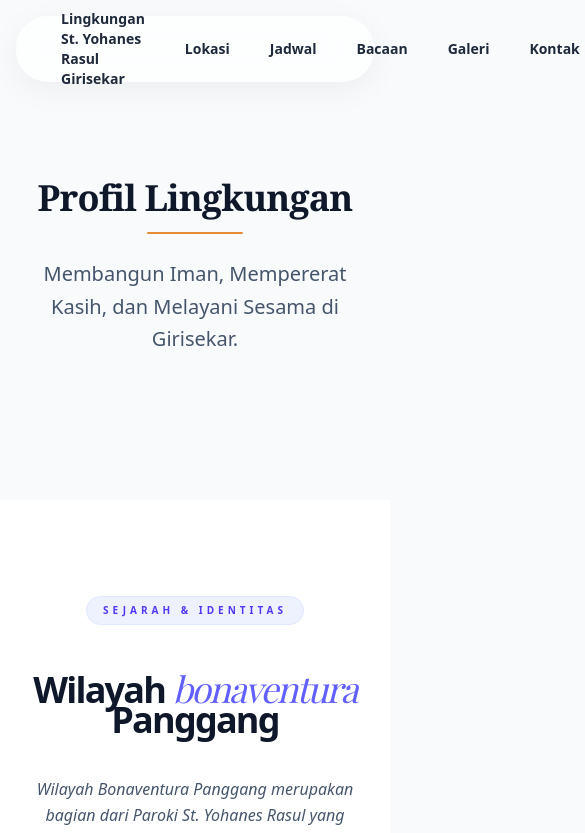
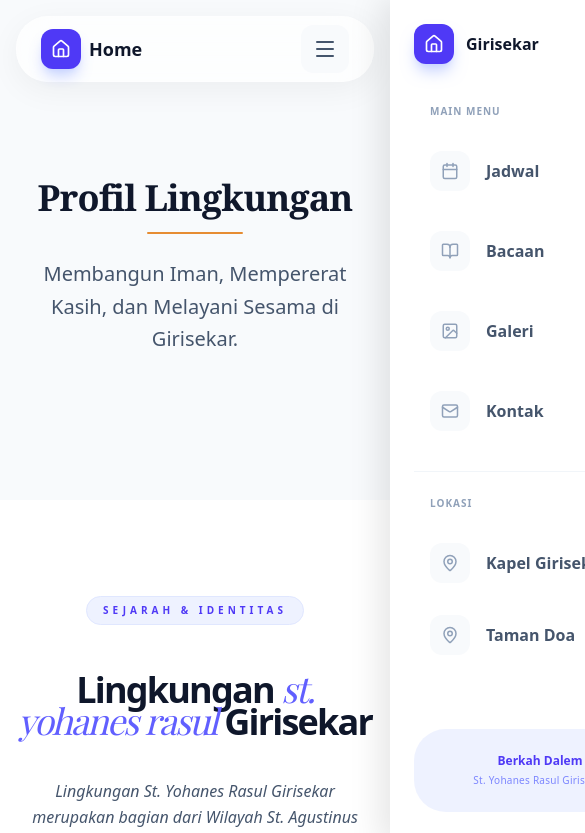
Before and after one commit to Nicolast74/church-website, a Next.js app: page /profil in a window 390 px wide. Shown: the top 833 px of the page, 585 px wide, since content can reach past the window. Built offline with nearby package versions, Linux system fonts and the light colour scheme; a web font is replaced by a local one.

Commit message:
feat: Refactor header and update content
This commit refactors the header component with a new design, including a mobile-friendly sidebar and updated navigation links. It also updates the content across the website to reflect the new church name 'Lingkungan St. Yohanes Rasul Girisekar'.

```diff
--- a/app/(public)/kontak/page.tsx
+++ b/app/(public)/kontak/page.tsx
@@ -5,20 +5,20 @@ import Card from "@/components/ui/Card";
 export default function Kontak() {
   const contacts = [
     {
-      role: "Pastor Paroki",
-      name: "Romo Yohanes, Pr",
-      email: "pastor@gereja.org",
+      role: "Jabatan Kontak 1",
+      name: "Nama Kontak 1",
+      email: "kontak1@gmail.com",
       phone: "0812-3456-7890",
     },
     {
-      role: "Sekretariat Paroki",
-      name: "Ibu Maria",
-      email: "sekretariat@gereja.org",
+      role: "Jabatan Kontak 2",
+      name: "Nama Kontak 2",
+      email: "kontak2@gmail.com",
       phone: "021-123-4567",
     },
     {
-      role: "Ketua Dewan Paroki",
-      name: "Bapak Yosef",
+      role: "Jabatan Kontak 3",
+      name: "Nama Kontak 3",
       email: "dewan@gereja.org",
       phone: "0812-9876-5432",
     },
--- a/app/(public)/page.tsx
+++ b/app/(public)/page.tsx
@@ -46,7 +46,7 @@ export default async function Home() {
                 <Sparkles size={14} className="text-indigo-400 animate-pulse mb-6" />
               </div>
               <h2 className="heading-huge mb-10">
-                Menumbuhkan <br/> <span className="text-accent-serif">iman</span> dalam kasih.
+                <span className="text-5xl md:text-7xl! block md:inline">Menumbuhkan</span> <br className="hidden md:block"/> <span className="text-accent-serif">iman</span> dalam kasih.
               </h2>
               <p className="text-slate-500 text-lg md:text-xl font-medium italic mb-12 max-w-lg">
                 &quot;Melayani umat melalui ibadah dan semangat kebersamaan yang inklusif di Girisekar.&quot;
--- a/app/(public)/profil/page.tsx
+++ b/app/(public)/profil/page.tsx
@@ -28,18 +28,16 @@ export default function ProfilPage() {
               <span className="badge-premium">Sejarah & Identitas</span>
             </div>
             <h2 className="heading-huge text-center mb-10 text-4xl!">
-              Wilayah <span className="text-accent-serif">Bonaventura</span> Panggang
+              Lingkungan <span className="text-accent-serif">St. Yohanes Rasul</span> Girisekar
             </h2>
             <div className="prose prose-lg max-w-none text-slate-600 leading-relaxed text-center italic">
               <p>
-                Wilayah Bonaventura Panggang merupakan bagian dari Paroki St. Yohanes Rasul yang berlokasi di Girisekar.
+                Lingkungan St. Yohanes Rasul Girisekar merupakan bagian dari Wilayah St. Agustinus Bonaventura Panggang yang termasuk dalam naungan Paroki St. Yusuf Bandung.
                 Kami adalah komunitas umat Katolik yang dinamis, berkomitmen untuk menumbuhkan iman di tengah masyarakat
                 melalui semangat persaudaraan dan pelayanan yang inklusif.
               </p>
               <p className="mt-6">
-                Nama Bonaventura diambil dari Santo Bonaventura, seorang teolog dan mistikus besar yang dikenal karena
-                keseimbangan antara intelektualitas dan spiritualitas—semangat inilah yang terus kami bawa dalam
-                setiap kegiatan gerejawi dan kemasyarakatan kami.
+                Nama St. Yohanes Rasul diambil dari sosok murid terkasih yang dikenal karena kedalaman spiritualitasnya dan pesan cinta kasih yang radikal—semangat inilah yang menjadi fondasi kami dalam membangun persaudaraan umat yang tulus, hangat, dan penuh pengabdian di tengah masyarakat.
               </p>
             </div>
           </FadeIn>
--- a/components/layout/Footer.tsx
+++ b/components/layout/Footer.tsx
@@ -4,17 +4,17 @@ export default function Footer() {
       <div className="container mx-auto px-4 py-12 sm:px-6 lg:px-8">
         <div className="grid grid-cols-1 md:grid-cols-3 gap-8 text-center md:text-left">
           <div className="md:col-span-1">
-            <h3 className="text-lg font-semibold text-gray-800">Wilayah Bonaventura Panggang</h3>
+            <h3 className="text-lg font-semibold text-gray-800">Lingkungan St. Yohanes Rasul Girisekar</h3>
             <p className="mt-2 text-gray-500">
               Jl. Damai Sejahtera No. 123
               <br />
-              Kota Harapan, 12345
+              Girisekar, Panggang, Gunungkidul
             </p>
           </div>
           <div className="md:col-span-1">
             <h3 className="text-lg font-semibold text-gray-800">Kontak Kami</h3>
             <p className="mt-2 text-gray-500">
-              Email: <a href="mailto:sekretariat@stmaria.org" className="hover:text-amber-700 transition-colors">sekretariat@stmaria.org</a>
+              Email: <a href="mailto:sekretariat@stmaria.org" className="hover:text-amber-700 transition-colors">emailgereja.gmail.com</a>
               <br />
               Telepon: (021) 123-4567
             </p>
@@ -22,14 +22,14 @@ export default function Footer() {
           <div className="md:col-span-1">
             <h3 className="text-lg font-semibold text-gray-800">Tautan</h3>
             <ul className="mt-2 space-y-1">
-              <li><a href="/lokasi/st-agustinus" className="text-gray-500 hover:text-gray-500 hover:underline-0 no-underline">Lokasi Gereja</a></li>
+              <li><a href="https://maps.app.goo.gl/6f5s3mF7Fucx4WEo9" target="_blank" rel="noopener noreferrer" className="text-gray-500 hover:text-gray-500 hover:underline-0 no-underline">Lokasi Gereja</a></li>
               <li><a href="/kontak" className="text-gray-500 hover:text-gray-500 hover:underline-0 no-underline">Formulir Kontak</a></li>
             </ul>
           </div>
         </div>
         <div className="mt-12 border-t border-gray-200 pt-8 text-center">
           <p className="text-sm text-gray-500">
-            © {new Date().getFullYear()} Wilayah Bonaventura Panggang. Hak cipta dilindungi undang-undang.
+            © {new Date().getFullYear()} Lingkungan St. Yohanes Rasul Girisekar. Hak cipta dilindungi undang-undang.
           </p>
         </div>
       </div>
--- a/components/layout/Header.tsx
+++ b/components/layout/Header.tsx
@@ -2,32 +2,39 @@
 
 import Link from "next/link";
 import { useState, useRef, useEffect } from "react";
-
+import { Menu, X, ChevronRight, MapPin, Calendar, BookOpen, Image, Mail, Home } from "lucide-react";
 
 export default function Header() {
   const [open, setOpen] = useState(false);
+  const [isSidebarOpen, setIsSidebarOpen] = useState(false);
   const dropdownRef = useRef<HTMLDivElement>(null);
+  const sidebarRef = useRef<HTMLDivElement>(null);
 
   useEffect(() => {
     const handleClickOutside = (event: MouseEvent) => {
       if (dropdownRef.current && !dropdownRef.current.contains(event.target as Node)) {
         setOpen(false);
       }
+      if (sidebarRef.current && !sidebarRef.current.contains(event.target as Node)) {
+        setIsSidebarOpen(false);
+      }
     };
 
-    if (open) {
+    if (open || isSidebarOpen) {
       document.addEventListener("mousedown", handleClickOutside);
     }
 
     return () => {
       document.removeEventListener("mousedown", handleClickOutside);
     };
-  }, [open]);
+  }, [open, isSidebarOpen]);
 
-
-
-
-
+  const navLinks = [
+    { href: "/jadwal", label: "Jadwal", icon: <Calendar size={18} /> },
+    { href: "/bacaan", label: "Bacaan", icon: <BookOpen size={18} /> },
+    { href: "/galeri", label: "Galeri", icon: <Image size={18} /> },
+    { href: "/kontak", label: "Kontak", icon: <Mail size={18} /> },
+  ];
 
   return (
     <header className="floating-header-container">
@@ -35,17 +42,18 @@ export default function Header() {
         .nav-item {
           display: flex;
           align-items: center;
-          gap: 15px;
-          padding: 14px 20px;
-          border-radius: 18px;
+          gap: 12px;
+          padding: 12px 18px;
+          border-radius: 16px;
           transition: all 0.3s ease;
           cursor: pointer;
-          color: #1e293b; /* Dark Slate */
+          color: #1e293b;
           font-weight: 600;
+          font-size: 14px;
         }
         .nav-item:hover, .nav-item.active {
           background: rgba(0, 0, 0, 0.05);
-          color: #000000;
+          color: #4f46e5;
           transform: translateY(-2px);
         }
         .dropdown-panel {
@@ -60,64 +68,181 @@ export default function Header() {
           box-shadow: 0 10px 25px rgba(0,0,0,0.1);
           padding: 8px;
           z-index: 100;
-          overflow: hidden;
         }
         .dropdown-item {
-          display: block;
-          padding: 14px 20px;
-          border-radius: 14px;
-          color: #374151 !important; /* Dark Gray text */
+          display: flex;
+          align-items: center;
+          gap: 12px;
+          padding: 12px 16px;
+          border-radius: 12px;
+          color: #374151 !important;
           font-weight: 600;
-          text-decoration: none !important;
           transition: all 0.3s ease;
         }
         .dropdown-item:hover {
-          background: rgba(0, 0, 0, 0.05);
-          color: #000000 !important;
-          transform: translateX(8px);
+          background: rgba(79, 70, 229, 0.05);
+          color: #4f46e5 !important;
+          transform: translateX(6px);
         }
-        `}} />
+        .mobile-sidebar {
+          position: fixed;
+          top: 0;
+          right: 0;
+          bottom: 0;
+          width: 300px;
+          background: white;
+          z-index: 1000;
+          box-shadow: -10px 0 30px rgba(0,0,0,0.1);
+          transform: translateX(100%);
+          transition: transform 0.4s cubic-bezier(0.4, 0, 0.2, 1);
+          padding: 24px;
+        }
+        .mobile-sidebar.open {
+          transform: translateX(0);
+        }
+        .sidebar-overlay {
+          position: fixed;
+          top: 0;
+          left: 0;
+          right: 0;
+          bottom: 0;
+          background: rgba(0,0,0,0.3);
+          backdrop-blur: 4px;
+          z-index: 999;
+          opacity: 0;
+          visibility: hidden;
+          transition: all 0.3s ease;
+        }
+        .sidebar-overlay.open {
+          opacity: 1;
+          visibility: visible;
+        }
+      `}} />
+
       <div className="floating-navbar">
         <div className="flex h-16 items-center justify-between px-6">
 
-          {/* LEFT: TITLE */}
-          <Link
-            href="/"
-            className="nav-item"
-          >
-            Lingkungan St. Yohanes Rasul Girisekar
+          {/* LOGO AREA */}
+          <Link href="/" className="flex items-center gap-2 group">
+            <div className="w-10 h-10 bg-indigo-600 rounded-xl flex items-center justify-center text-white shadow-lg shadow-indigo-200 group-hover:rotate-12 transition-transform duration-500">
+              <Home size={20} />
+            </div>
+            <div className="flex flex-col">
+              <span className="text-sm font-black text-slate-900 leading-tight hidden md:block">
+                St. Yohanes Rasul
+              </span>
+              <span className="text-[10px] font-bold text-indigo-500 uppercase tracking-widest hidden md:block">
+                Girisekar
+              </span>
+              <span className="text-lg font-black text-slate-900 md:hidden">
+                Home
+              </span>
+            </div>
           </Link>
 
-          {/* RIGHT: NAV MENU */}
-          <nav className="flex items-center nav-spacing">
-
-            {/* LOKASI */}
+          {/* DESKTOP NAV */}
+          <nav className="hidden lg:flex items-center gap-2">
             <div className="relative" ref={dropdownRef}>
-              <button
-                onClick={() => setOpen(!open)}
-                className="nav-item"
-              >
+              <button onClick={() => setOpen(!open)} className="nav-item">
+                <MapPin size={18} className="text-indigo-500" />
                 Lokasi
               </button>
-
               {open && (
                 <div className="dropdown-panel">
                   <Link href="/lokasi/st-yohanes" onClick={() => setOpen(false)} className="dropdown-item">
-                    St. Yohanes Rasul Girisekar
+                    <div className="w-8 h-8 rounded-lg bg-indigo-50 flex items-center justify-center text-indigo-600">
+                      <ChevronRight size={16} />
+                    </div>
+                    <span>St. Yohanes Rasul Girisekar</span>
                   </Link>
                   <Link href="/lokasi/taman-doa" onClick={() => setOpen(false)} className="dropdown-item">
-                    Taman Doa Goa Maria Bintang Samudra
+                    <div className="w-8 h-8 rounded-lg bg-indigo-50 flex items-center justify-center text-indigo-600">
+                      <ChevronRight size={16} />
+                    </div>
+                    <span>Taman Doa Bintang Samudra</span>
                   </Link>
                 </div>
               )}
             </div>
 
-            <Link href="/jadwal" className="nav-item">Jadwal</Link>
-            <Link href="/bacaan" className="nav-item">Bacaan</Link>
-            <Link href="/galeri" className="nav-item">Galeri</Link>
-            <Link href="/kontak" className="nav-item">Kontak</Link>
+            {navLinks.map((link) => (
+              <Link key={link.href} href={link.href} className="nav-item">
+                <span className="text-indigo-500">{link.icon}</span>
+                {link.label}
+              </Link>
+            ))}
           </nav>
 
+          {/* MOBILE TOGGLE */}
+          <button
+            onClick={() => setIsSidebarOpen(true)}
+            className="lg:hidden p-3 bg-slate-50 rounded-xl text-slate-600 hover:text-indigo-600 transition-colors"
+          >
+            <Menu size={24} />
+          </button>
+        </div>
+      </div>
+
+      {/* MOBILE SIDEBAR */}
+      <div className={`sidebar-overlay ${isSidebarOpen ? 'open' : ''}`} onClick={() => setIsSidebarOpen(false)} />
+      <div ref={sidebarRef} className={`mobile-sidebar ${isSidebarOpen ? 'open' : ''}`}>
+        <div className="flex items-center justify-between mb-10">
+          <Link href="/" onClick={() => setIsSidebarOpen(false)} className="flex items-center gap-3">
+            <div className="w-10 h-10 bg-indigo-600 rounded-xl flex items-center justify-center text-white shadow-lg shadow-indigo-200">
+              <Home size={20} />
+            </div>
+            <span className="font-black text-slate-900">Girisekar</span>
+          </Link>
+          <button onClick={() => setIsSidebarOpen(false)} className="p-2 hover:bg-slate-100 rounded-lg transition-colors">
+            <X size={24} className="text-slate-400" />
+          </button>
+        </div>
+
+        <div className="space-y-2">
+          <p className="text-[10px] font-bold text-slate-400 uppercase tracking-widest mb-4 px-4">Main Menu</p>
+          {navLinks.map((link) => (
+            <Link
+              key={link.href}
+              href={link.href}
+              onClick={() => setIsSidebarOpen(false)}
+              className="flex items-center gap-4 p-4 rounded-2xl hover:bg-slate-50 text-slate-600 hover:text-indigo-600 font-bold transition-all"
+            >
+              <div className="w-10 h-10 rounded-xl bg-slate-50 flex items-center justify-center text-slate-400 group-hover:text-indigo-600 transition-colors">
+                {link.icon}
+              </div>
+              {link.label}
+              <ChevronRight size={16} className="ml-auto opacity-0 group-hover:opacity-100 transition-opacity" />
+            </Link>
+          ))}
+
+          <div className="pt-6 mt-6 border-t border-slate-100">
+            <p className="text-[10px] font-bold text-slate-400 uppercase tracking-widest mb-4 px-4">Lokasi</p>
+            <Link
+              href="/lokasi/st-yohanes"
+              onClick={() => setIsSidebarOpen(false)}
+              className="flex items-center gap-4 p-4 rounded-2xl hover:bg-slate-50 text-slate-600 hover:text-indigo-600 font-bold transition-all"
+            >
+              <div className="w-10 h-10 rounded-xl bg-slate-50 flex items-center justify-center text-slate-400">
+                <MapPin size={18} />
+              </div>
+              Kapel Girisekar
+            </Link>
+            <Link
+              href="/lokasi/taman-doa"
+              onClick={() => setIsSidebarOpen(false)}
+              className="flex items-center gap-4 p-4 rounded-2xl hover:bg-slate-50 text-slate-600 hover:text-indigo-600 font-bold transition-all"
+            >
+              <div className="w-10 h-10 rounded-xl bg-slate-50 flex items-center justify-center text-slate-400">
+                <MapPin size={18} />
+              </div>
+              Taman Doa
+            </Link>
+          </div>
+        </div>
+
+        <div className="absolute bottom-8 left-6 right-6 p-6 bg-indigo-50 rounded-[2rem] text-center">
+          <p className="text-xs font-bold text-indigo-600 mb-1">Berkah Dalem</p>
+          <p className="text-[10px] text-indigo-400 font-medium tracking-wide">St. Yohanes Rasul Girisekar</p>
         </div>
       </div>
     </header>
```
